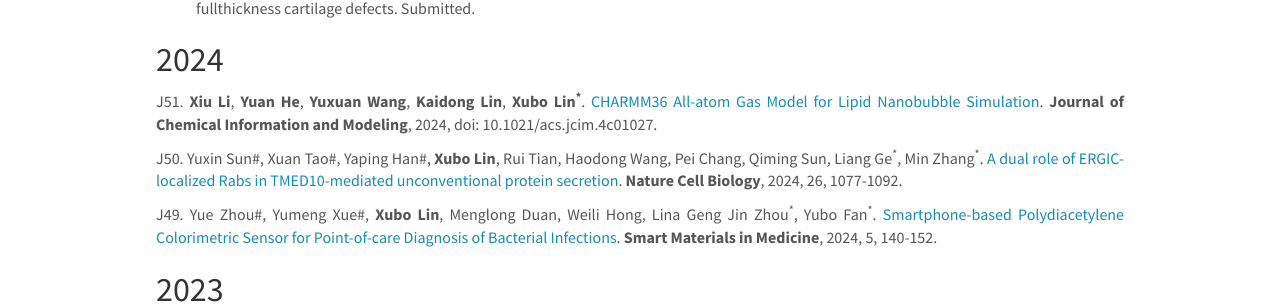
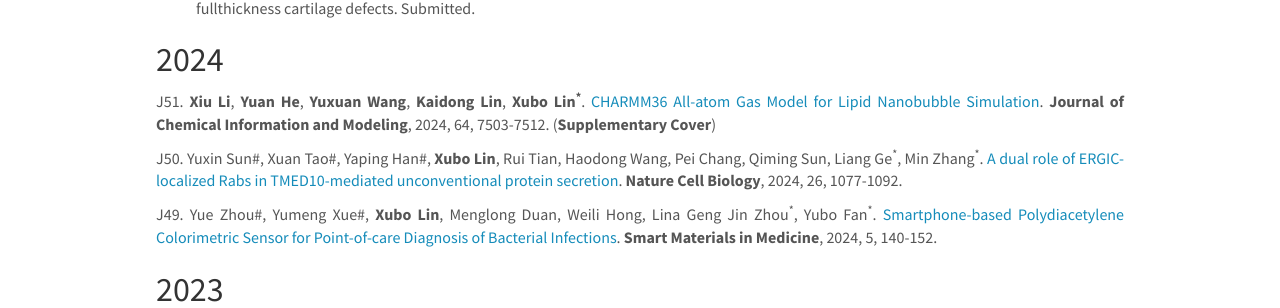
Before and after one commit to linxubo/linxubo.github.io, a Jekyll site: the page built from _pages/publications.md, in a window 1280 px wide and 900 px high, scrolled down 637 px. Shown: the part 146-454 px from the top of the window. Built offline with Jekyll 4.4.1, drawn with Linux system fonts in a browser that asks for light colours; nearby versions of some CDN libraries; a script that is not in the unit is left out.

Commit message:
Update publications.md

```diff
--- a/_pages/publications.md
+++ b/_pages/publications.md
@@ -25,7 +25,7 @@
 6. Jin Zhou#, Guanhuier Wang#, Yue Zhou#, **Xubo Lin**, Zhenmin Zhao, Yumeng Xue, Yang An, Hui Shao, Ying Wang, Sen Hou*, Lizhen Wang*, Yubo Fan*. Synthetic vesicles with improved cartilage matrix affinity and extended retention promote early osteoarthritis recovery and repair of fullthickness cartilage defects. Submitted.
 
 ## 2024
-J51. **Xiu Li**, **Yuan He**, **Yuxuan Wang**, **Kaidong Lin**, **Xubo Lin<sup>*</sup>**. [CHARMM36 All-atom Gas Model for Lipid Nanobubble Simulation](https://doi.org/10.1021/acs.jcim.4c01027). **Journal of Chemical Information and Modeling**, 2024, doi: 10.1021/acs.jcim.4c01027.
+J51. **Xiu Li**, **Yuan He**, **Yuxuan Wang**, **Kaidong Lin**, **Xubo Lin<sup>*</sup>**. [CHARMM36 All-atom Gas Model for Lipid Nanobubble Simulation](https://doi.org/10.1021/acs.jcim.4c01027). **Journal of Chemical Information and Modeling**, 2024, 64, 7503-7512. (**Supplementary Cover**)
 
 J50. Yuxin Sun#, Xuan Tao#, Yaping Han#, **Xubo Lin**, Rui Tian, Haodong Wang, Pei Chang, Qiming Sun, Liang Ge<sup>*</sup>, Min Zhang<sup>*</sup>. [A dual role of ERGIC-localized Rabs in TMED10-mediated unconventional protein secretion](https://www.nature.com/articles/s41556-024-01445-4). **Nature Cell Biology**, 2024, 26, 1077-1092.
 
```
